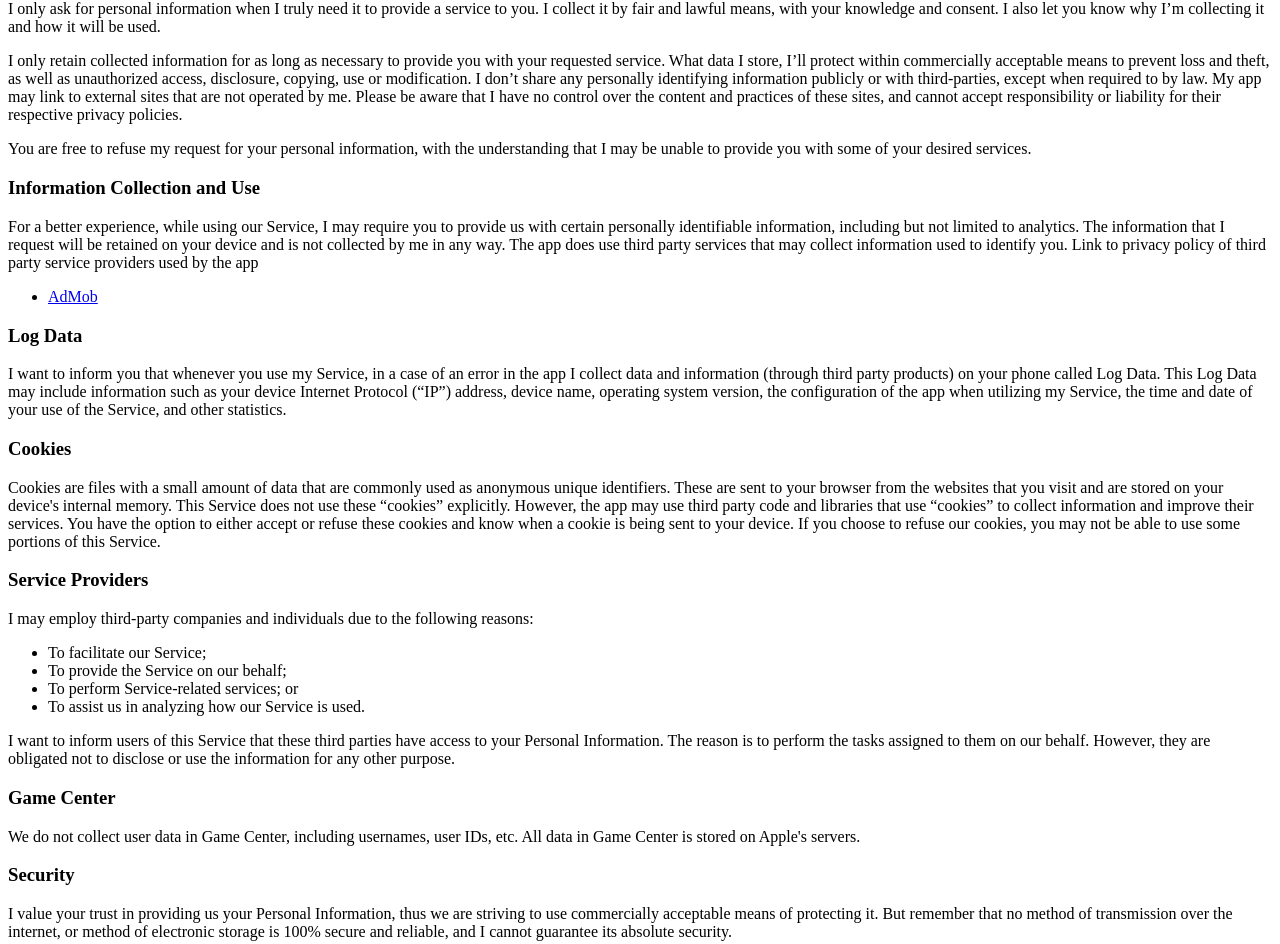
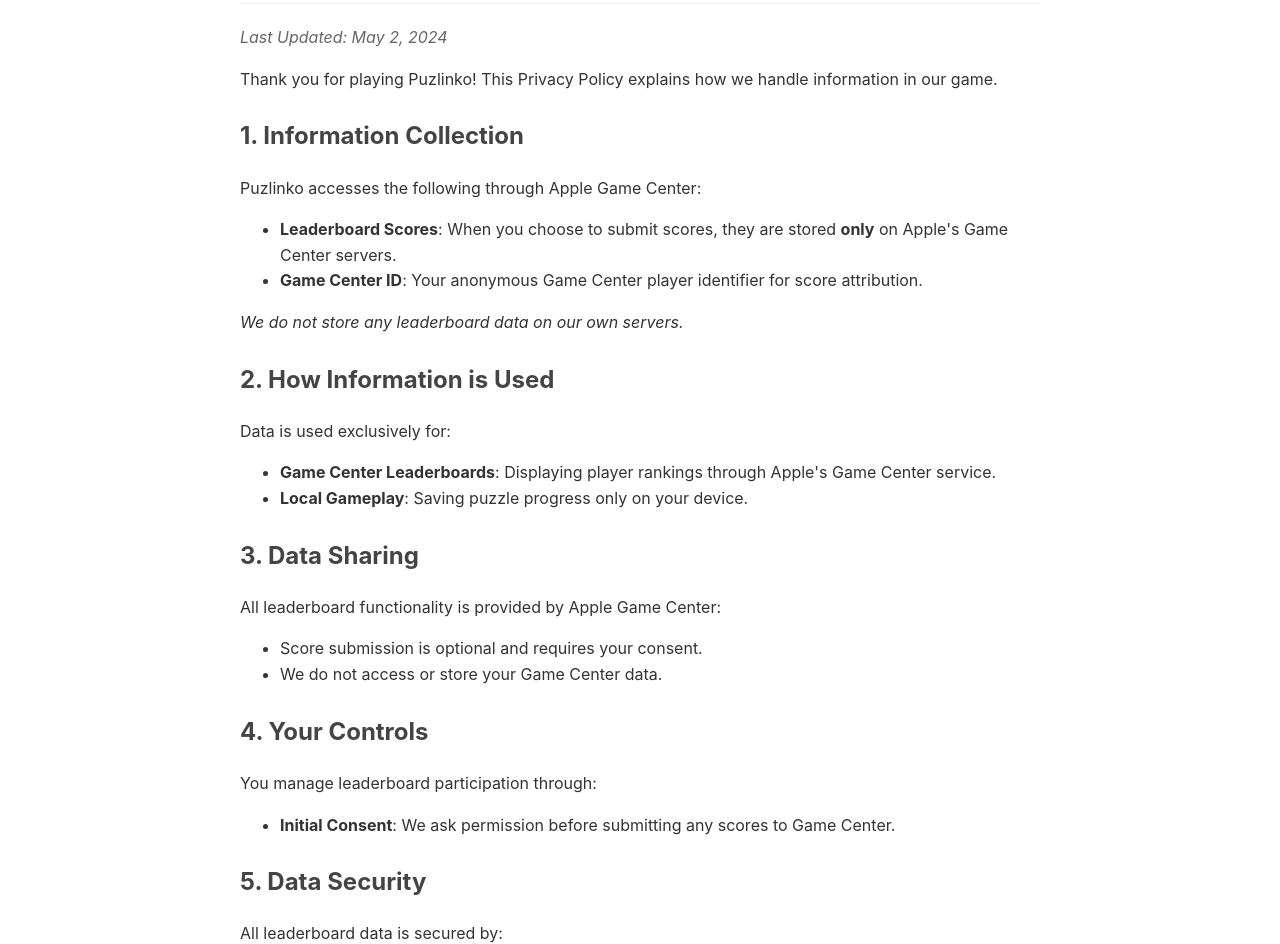
Before and after one commit to dz1992dz/dz1992dz.github.io, a plain HTML site: page pp/puzlinko_policy_en.html in a window 1280 px wide. Shown: the part 100-1044 px from the top of the page. Drawn offline with Linux system fonts and the light colour scheme.

Commit message:
Update puzlinko_policy_en.html

```diff
--- a/pp/puzlinko_policy_en.html
+++ b/pp/puzlinko_policy_en.html
@@ -1,50 +1,87 @@
-<html>
+<!DOCTYPE html>
+<html lang="en">
 <head>
-    <meta http-equiv="Content-Type" content="text/html; charset=utf-8" />
+    <meta charset="UTF-8">
+    <meta name="viewport" content="width=device-width, initial-scale=1.0">
+    <title>Privacy Policy - Puzlinko</title>
+    <style>
+        body {
+            font-family: -apple-system, BlinkMacSystemFont, 'Segoe UI', Roboto, Helvetica, Arial, sans-serif;
+            line-height: 1.6;
+            color: #333;
+            max-width: 800px;
+            margin: 0 auto;
+            padding: 20px;
+        }
+        h1 {
+            color: #0066cc;
+            border-bottom: 1px solid #eee;
+            padding-bottom: 10px;
+        }
+        h2 {
+            color: #444;
+            margin-top: 25px;
+        }
+        a {
+            color: #0066cc;
+            text-decoration: none;
+        }
+        .last-updated {
+            font-style: italic;
+            color: #666;
+        }
+    </style>
 </head>
 <body>
+    <h1>Privacy Policy for Puzlinko</h1>
+    <p class="last-updated">Last Updated: May 2, 2024</p>
 
-<h1>Privacy policy</h1>
-<p>Your privacy is important to me. It is my policy to respect your privacy regarding any information I may collect from you through my app, Puzlinko.</p>
+    <p>Thank you for playing Puzlinko! This Privacy Policy explains how we handle information in our game.</p>
 
-<p>I only ask for personal information when I truly need it to provide a service to you. I collect it by fair and lawful means, with your knowledge and consent. I also let you know why I’m collecting it and how it will be used.</p>
+    <h2>1. Information Collection</h2>
+    <p>Puzlinko accesses the following through Apple Game Center:</p>
+    <ul>
+        <li><strong>Leaderboard Scores</strong>: When you choose to submit scores, they are stored <strong>only</strong> on Apple's Game Center servers.</li>
+        <li><strong>Game Center ID</strong>: Your anonymous Game Center player identifier for score attribution.</li>
+    </ul>
+    <p><em>We do not store any leaderboard data on our own servers.</em></p>
 
-<p>I only retain collected information for as long as necessary to provide you with your requested service. What data I store, I’ll protect within commercially acceptable means to prevent loss and theft, as well as unauthorized access, disclosure, copying, use or modification.
-I don’t share any personally identifying information publicly or with third-parties, except when required to by law.
-My app may link to external sites that are not operated by me. Please be aware that I have no control over the content and practices of these sites, and cannot accept responsibility or liability for their respective privacy policies.</p>
+    <h2>2. How Information is Used</h2>
+    <p>Data is used exclusively for:</p>
+    <ul>
+        <li><strong>Game Center Leaderboards</strong>: Displaying player rankings through Apple's Game Center service.</li>
+        <li><strong>Local Gameplay</strong>: Saving puzzle progress only on your device.</li>
+    </ul>
 
-<p>You are free to refuse my request for your personal information, with the understanding that I may be unable to provide you with some of your desired services.</p>
+    <h2>3. Data Sharing</h2>
+    <p>All leaderboard functionality is provided by Apple Game Center:</p>
+    <ul>
+        <li>Score submission is optional and requires your consent.</li>
+        <li>We do not access or store your Game Center data.</li>
+    </ul>
 
-<h3>Information Collection and Use</h3>
-<p>For a better experience, while using our Service, I may require you to provide us with certain personally identifiable information, including but not limited to analytics. The information that I request will be retained on your device and is not collected by me in any way.
-The app does use third party services that may collect information used to identify you.
-Link to privacy policy of third party service providers used by the app</p>
-<ul>
-<li> <a href="https://support.google.com/admob/answer/6128543?hl=en">AdMob</a> </li>
-</ul>
+    <h2>4. Your Controls</h2>
+    <p>You manage leaderboard participation through:</p>
+    <ul>
+        <li><strong>Initial Consent</strong>: We ask permission before submitting any scores to Game Center.</li>
+    </ul>
 
-<h3>Log Data</h3>
-<p>I want to inform you that whenever you use my Service, in a case of an error in the app I collect data and information (through third party products) on your phone called Log Data. This Log Data may include information such as your device Internet Protocol (“IP”) address, device name, operating system version, the configuration of the app when utilizing my Service, the time and date of your use of the Service, and other statistics.</p>
+    <h2>5. Data Security</h2>
+    <p>All leaderboard data is secured by:</p>
+    <ul>
+        <li>Apple's Game Center infrastructure</li>
+        <li>Your device's local game data is never transmitted</li>
+    </ul>
 
-<h3>Cookies</h3>
-<p>Cookies are files with a small amount of data that are commonly used as anonymous unique identifiers. These are sent to your browser from the websites that you visit and are stored on your device's internal memory.
-This Service does not use these “cookies” explicitly. However, the app may use third party code and libraries that use “cookies” to collect information and improve their services. You have the option to either accept or refuse these cookies and know when a cookie is being sent to your device. If you choose to refuse our cookies, you may not be able to use some portions of this Service.</p>
 
-<h3>Service Providers</h3>
-<p>I may employ third-party companies and individuals due to the following reasons:</p>
-<ul>
-<li>To facilitate our Service;</li>
-<li>To provide the Service on our behalf;</li>
-<li>To perform Service-related services; or</li>
-<li>To assist us in analyzing how our Service is used.</li>
-</ul>
-<p>
-I want to inform users of this Service that these third parties have access to your Personal Information. The reason is to perform the tasks assigned to them on our behalf. However, they are obligated not to disclose or use the information for any other purpose.
-</p>
-<h3>Game Center</h3>
-<p>We do not collect user data in Game Center, including usernames, user IDs, etc. All data in Game Center is stored on Apple's servers.</p>
-<h3>Security</h3>
-<p>I value your trust in providing us your Personal Information, thus we are striving to use commercially acceptable means of protecting it. But remember that no method of transmission over the internet, or method of electronic storage is 100% secure and reliable, and I cannot guarantee its absolute security.</p>
+    <h2>6. Policy Changes</h2>
+    <p>Updates will be reflected in the "Last Updated" date above. Continued use constitutes acceptance.</p>
 
+    <h2>7. Contact Us</h2>
+    <p>For privacy questions:</p>
+    <p>
+        Puzlinko Support<br>
+        Email: <a href="mailto:johndong2019@163.com">johndong2019@163.com</a>
+    </p>
 </body>
 </html>
```
